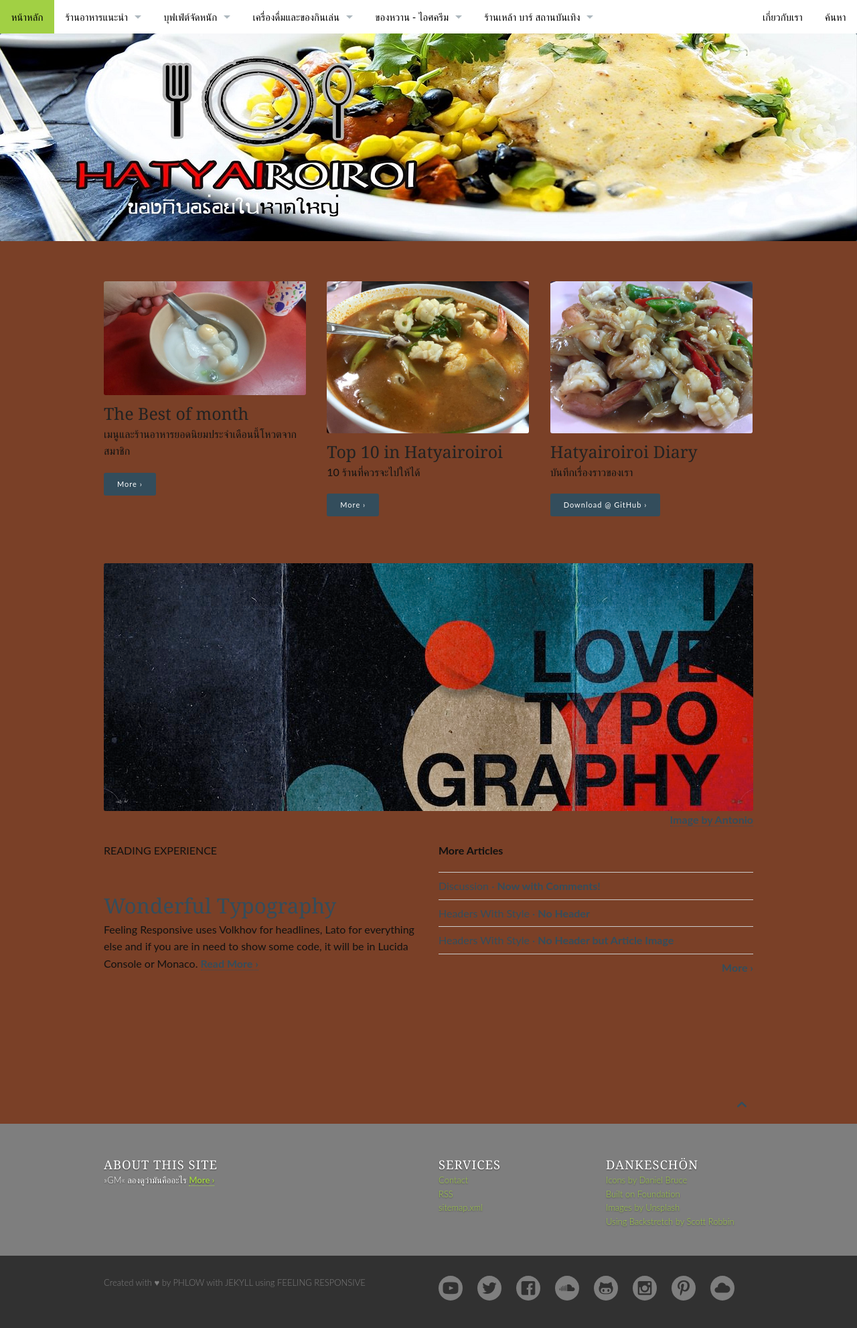
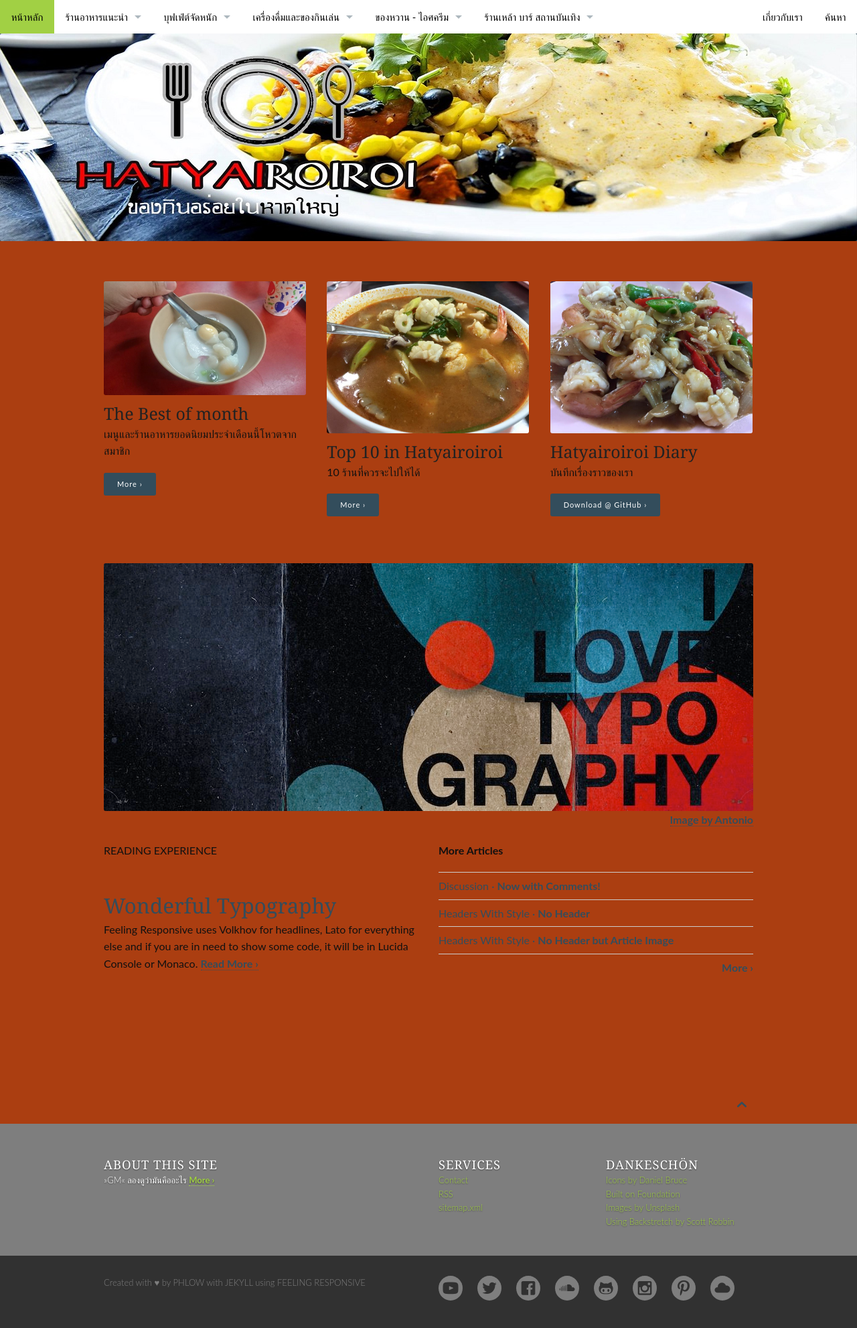
Before and after one commit to hatyairoiroi/hatyairoiroi.github.io, a Jekyll site: the page built from index.md, in a window 1280 px wide. Shown: the whole page at 67% size. Built offline with Jekyll 4.4.1, drawn with Linux system fonts in a browser that asks for light colours.

Commit message:
Update _02_settings_colors.scss

```diff
--- a/_sass/_02_settings_colors.scss
+++ b/_sass/_02_settings_colors.scss
@@ -17,7 +17,7 @@
 
 $text-color:       	#111;
 $body-font-color: 	$text-color;
-$body-bg: 			#7A4027;
+$body-bg: 			#AB3E11;
 
 
 
```
